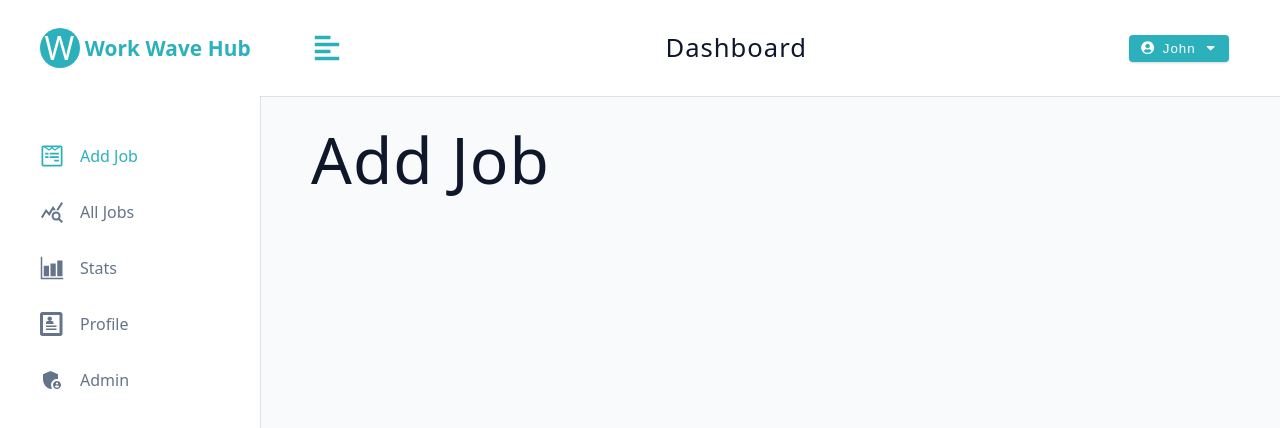
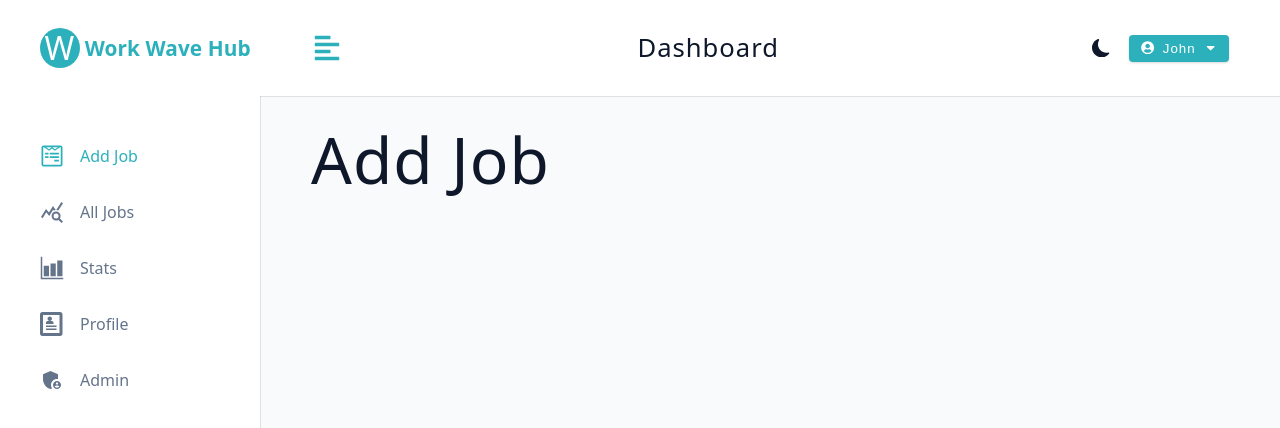
Before and after one commit to mdcodelab/WorkWaveHub-jobs-platform-mern-v2, a React (Vite) app in the folder client/: page /dashboard in a window 1280 px wide. Shown: the top 428 px of the page. Built offline with nearby package versions, Linux system fonts and the light colour scheme.

Commit message:
ThemeToggle component

```diff
--- a/client/src/components/Navbar.jsx
+++ b/client/src/components/Navbar.jsx
@@ -3,7 +3,7 @@ import { FaAlignLeft } from "react-icons/fa";
 import Logo from "./Logo";
 import { useDashboardContext } from "../pages/Dashboard";
 import LogoutContainer from "./LogoutContainer";
-//import ThemeToggle from "./ThemeToggle";
+import ThemeToggle from "./ThemeToggle";
 
 const Navbar = () => {
   const { toggleSidebar } = useDashboardContext();
@@ -17,6 +17,7 @@ const Navbar = () => {
           <h4 className="logo-text">dashboard</h4>
         </div>
         <div className="btn-container">
+          <ThemeToggle />
           <LogoutContainer></LogoutContainer>
         </div>
       </div>
--- /dev/null
+++ b/client/src/components/ThemeToggle.jsx
@@ -0,0 +1,34 @@
+import { BsFillSunFill, BsFillMoonFill } from "react-icons/bs";
+import styled from "styled-components";
+import { useDashboardContext } from "../pages/Dashboard";
+
+const ThemeToggle = () => {
+  const { isDarkTheme, toggleDarkTheme } = useDashboardContext();
+  return (
+    <Wrapper onClick={toggleDarkTheme}>
+      {isDarkTheme ? (
+        <BsFillSunFill className="toggle-icon" />
+      ) : (
+        <BsFillMoonFill className="toggle-icon" />
+      )}
+    </Wrapper>
+  );
+};
+
+
+const Wrapper = styled.div`
+  background: transparent;
+  border-color: transparent;
+  width: 3.5rem;
+  height: 2rem;
+  display: grid;
+  place-items: center;
+  cursor: pointer;
+
+  .toggle-icon {
+    font-size: 1.15rem;
+    color: var(--text-color);
+  }
+`;
+
+export default ThemeToggle;
```
